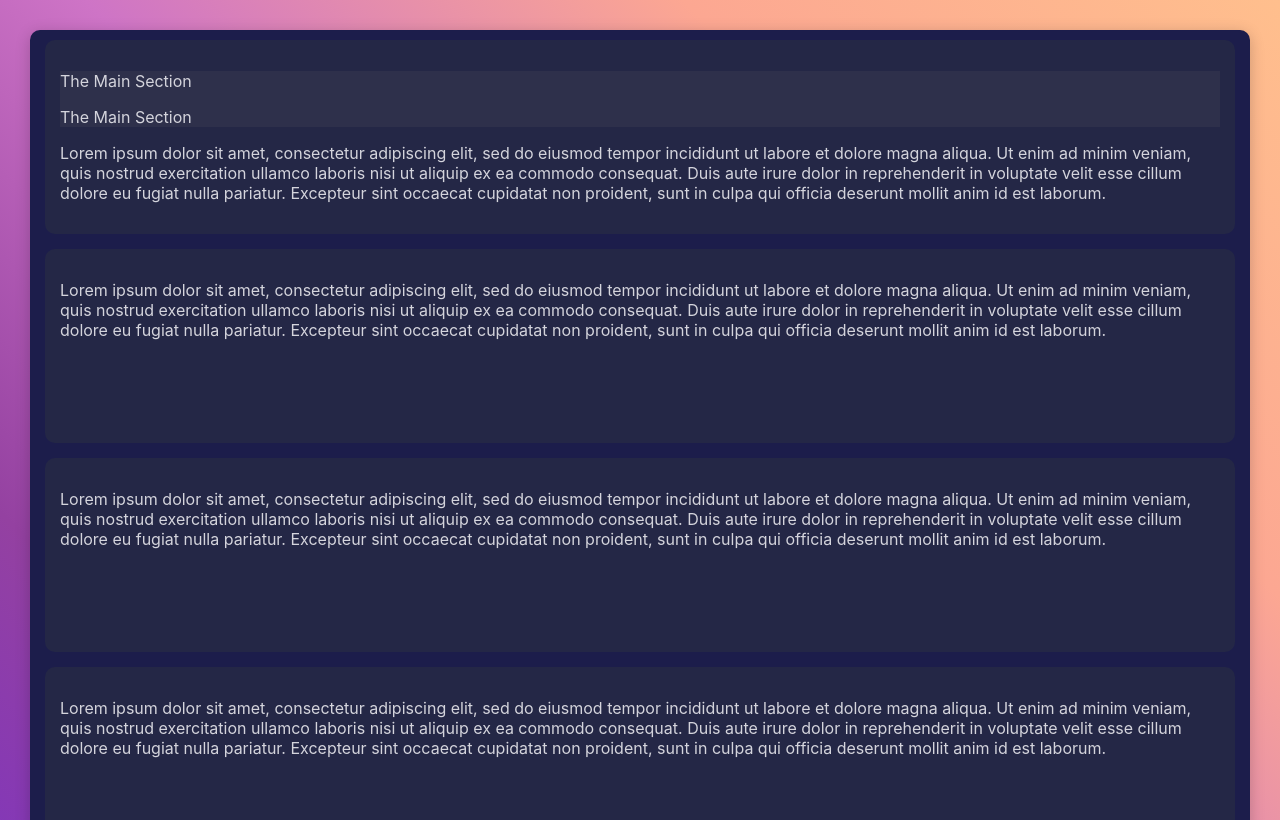
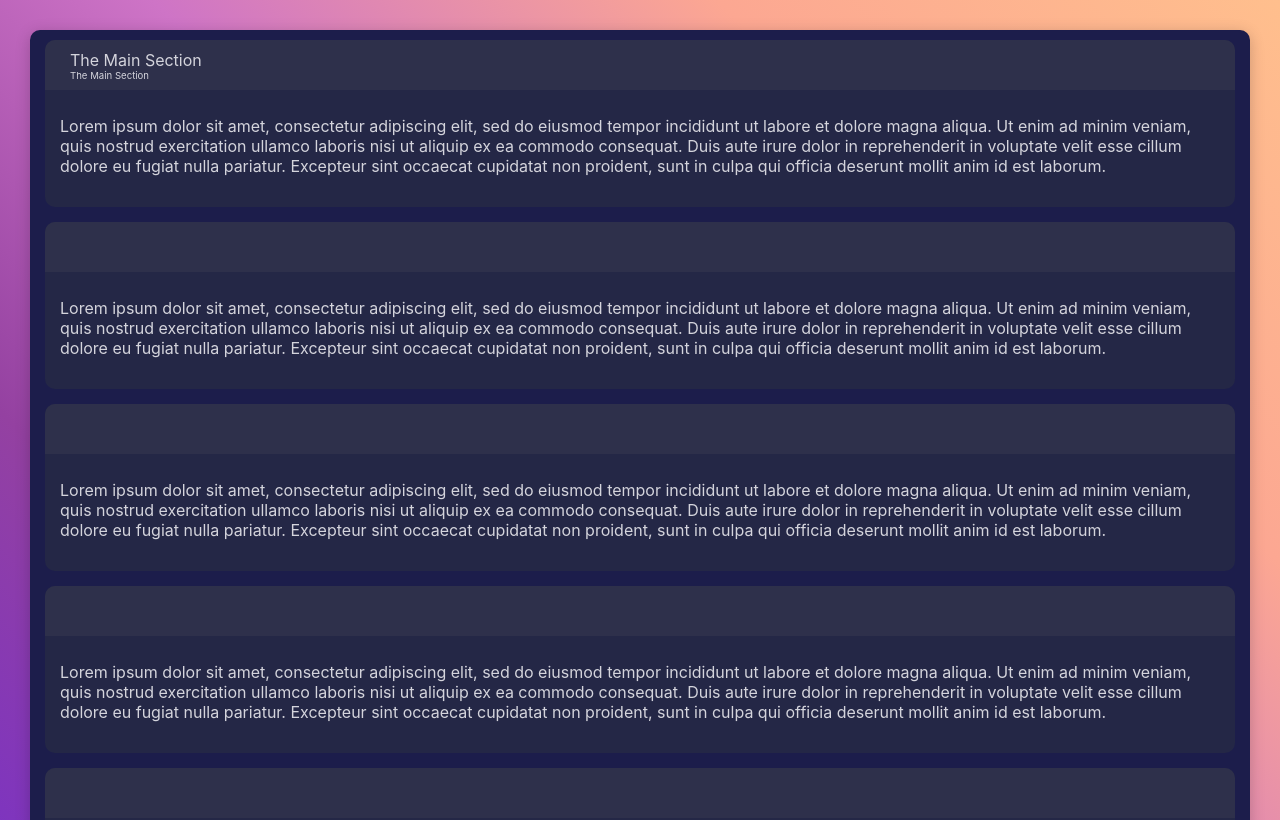
Before and after one commit to tywi6665/M3, a React (Create React App) app: page / in a window 1280 px wide. Shown: the top 820 px of the page. Built offline with nearby package versions, Linux system fonts and the light colour scheme.

Commit message:
styling banner

```diff
--- a/src/App.scss
+++ b/src/App.scss
@@ -17,8 +17,9 @@
 
         .container {
             background: rgb(36,39,70);
-            padding: 15px;
+            padding: 60px 15px 15px 15px;
             border-radius: 10px;
+            position: relative;
         }
 
         .section-1 { grid-area: 1 / 1 / 2 / 2; }
@@ -29,6 +30,27 @@
 
         .banner {
             background: rgb(46,48,75);
+            width: 100%;
+            height: 50px;
+            position: absolute;
+            top: 0;
+            left: 0;
+            display: flex;
+            justify-content: center;
+            flex-direction: column;
+            border-top-left-radius: 10px;
+            border-top-right-radius: 10px;
+
+            .header {
+                padding-left: 25px;
+                margin: 0;
+            }
+
+            .sub-header {
+                padding-left: 25px;
+                font-size: 0.6em;
+                margin: 0;
+            }
         }
     }
 
```
